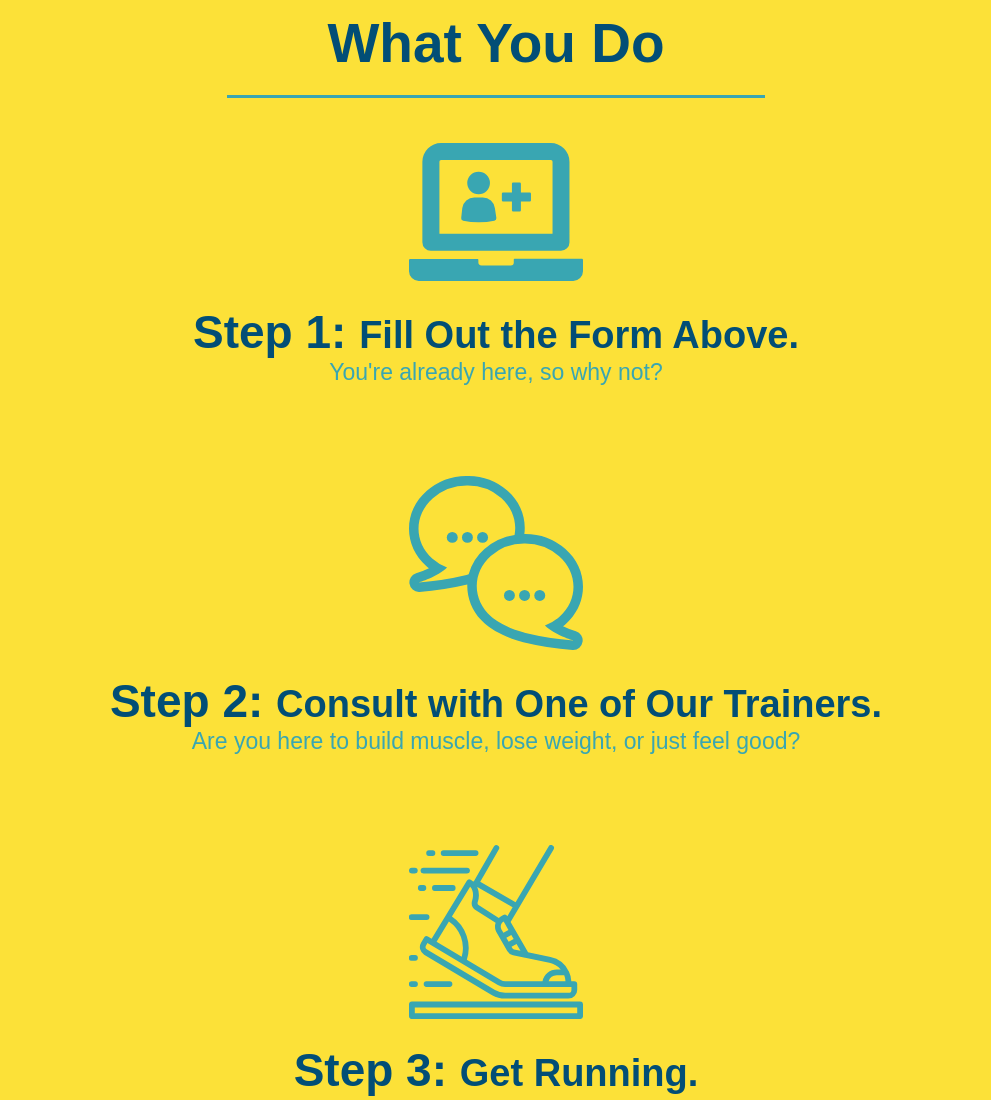
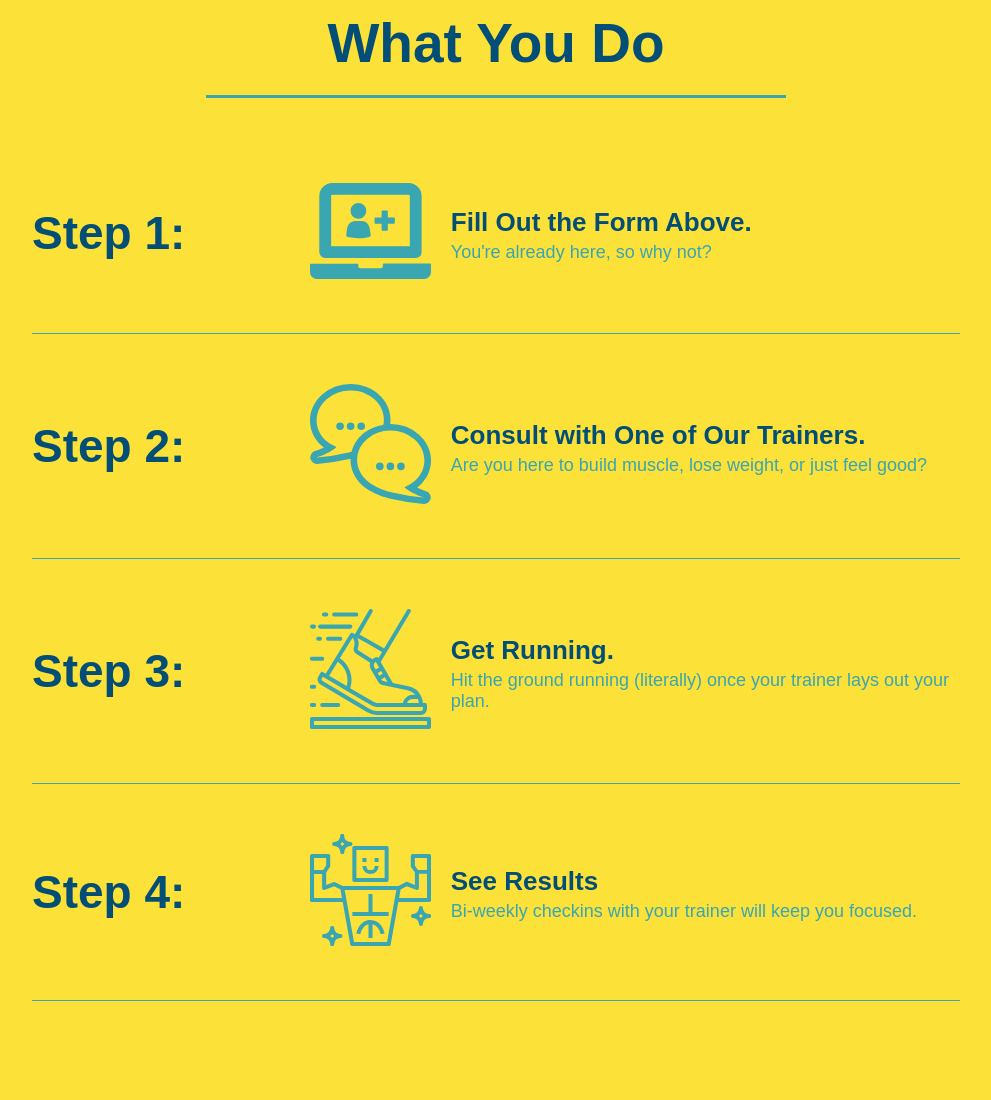
Before and after one commit to aldrinburgos18/run-buddy, a plain HTML site: page index.html in a window 1280 px wide. Shown: the part 1160-2260 px from the top of the page, without its empty margins (144-1135 px from the left). Drawn offline with Linux system fonts and the light colour scheme.

Commit message:
add flexbox to the steps

```diff
--- a/assets/css/style.css
+++ b/assets/css/style.css
@@ -142,66 +142,74 @@ section {
 
 /* Hero Style End */
 
-.intro {
-  text-align: center;
-}
-
 .intro p {
   line-height: 1.7;
   color: #39a6b2;
   width: 80%;
   font-size: 20px;
   margin: 0 auto;
+  text-align: center;
 }
 
 .steps {
-  text-align: center;
   background: #fce138;
 }
 
 .section-title {
   font-size: 55px;
   color: #024e76;
-  margin-bottom: 35px;
-  padding: 0 100px 20px 100px;
-  display: inline-block;
   border-bottom: 3px solid;
+  padding-bottom: 20px;
+  text-align: center;
+  margin: 0 auto 35px auto;
+  width: 50%;
 }
 
-.primary-border {
-  border-color: #fce138;
+.step {
+  margin: 50px auto;
+  padding-bottom: 50px;
+  width: 80%;
+  border-bottom: 1px solid #39a6b2;
+  display: flex;
+  flex-wrap: wrap;
+  align-items: center;
+  justify-content: space-between;
+}
+.step-info {
+  flex: 2 70%;
+  display: flex;
+  flex-wrap: wrap;
+  align-items: center;
 }
 
-.secondary-border {
-  border-color: #39a6b2;
+.step-img {
+  flex: 1 12%;
+  margin-right: 20px;
 }
 
-.steps div {
-  margin-bottom: 80px;
+.step-img img {
+  max-width: 100%;
 }
 
-.steps img {
-  width: 15%;
-  margin: 10px 0;
+.step-text {
+  flex: 12;
 }
 
-.steps h3 {
+.step h3 {
   color: #024e76;
   font-size: 46px;
-  margin-top: 10px;
+  flex: 1 30%;
 }
 
-.steps p {
+.step-text p {
   color: #39a6b2;
-  font-size: 23px;
+  font-size: 18px;
 }
 
-.steps span {
-  font-size: 38px;
-}
-
-.trainers {
-  text-align: center;
+.step-text h4 {
+  font-size: 26px;
+  line-height: 1.5;
+  color: #024e76;
 }
 
 .trainer {
@@ -223,14 +231,6 @@ section {
   width: 65%;
 }
 
-.text-left {
-  text-align: left;
-}
-
-.text-right {
-  text-align: right;
-}
-
 .trainer-bio h3 {
   font-size: 32px;
   margin-bottom: 8px;
@@ -248,7 +248,6 @@ section {
 }
 
 .contact {
-  text-align: center;
   background: #024e76;
 }
 
@@ -286,3 +285,23 @@ section {
 .contact-info a {
   color: #fce138;
 }
+
+.primary-border {
+  border-color: #fce138;
+}
+
+.secondary-border {
+  border-color: #39a6b2;
+}
+
+.text-left {
+  text-align: left;
+}
+
+.text-right {
+  text-align: right;
+}
+
+.flex-row {
+  display: flex;
+}
--- a/index.html
+++ b/index.html
@@ -79,43 +79,85 @@
 
     <!--"what we do" section-->
     <section id="what-we-do" class="intro">
+
+      <div class="flex-row">
       <h2 class="section-title primary-border">What We Do</h2>
+      </div>
+
+      <div class="flex-row">
       <p>
         butcher selfies chambray shabby chic gentrify readymade yr Echo Park XOXO Tumblr normcore Banksy direct trade Blue Bottle chillwave you probably haven't heard of them single-origin coffee Vice fanny pack fixie Odd Future Austin fingerstache pickled twee synth Wes Anderson Thundercats viral bitters flannel meggings narwhal Marfa Schlitz sustainable Intelligentsia umami deep v craft
       </p>
+      </div>
     </section>
 
     <!--"what you do" section-->
     <section id="what-you-do" class="steps">
+
+      <div class="flex-row">
       <h2 class="section-title secondary-border">What You Do</h2>
-      <div>
+      </div>
+
+      <div class="step">
+        <h3>Step 1:</h3>
+        <div class="step-info">
+          <div class="step-img">
             <img src="./assets/images/step-1.svg" alt="" />
-        <h3>Step 1: <span> Fill Out the Form Above.</span></h3>
+          </div>
+          <div class= "step-text">
+            <h4>Fill Out the Form Above.</h4>
             <p>You're already here, so why not?</p>
           </div>
+        </div>
+      </div>
 
-      <div>
+      <div class="step">
+        <h3>Step 2:</h3>
+        <div class="step-info">
+          <div class="step-img">
             <img src="./assets/images/step-2.svg" alt="" />
-        <h3>Step 2: <span>Consult with One of Our Trainers.</span></h3>
+          </div>
+          <div class= "step-text">
+            <h4>Consult with One of Our Trainers.</h4>
             <p>Are you here to build muscle, lose weight, or just feel good?</p>
           </div>
+        </div>
+      </div>
 
-      <div>
+      <div class="step">
+        <h3>Step 3:</h3>
+        <div class="step-info">
+          <div class="step-img">
             <img src="./assets/images/step-3.svg" alt="" />
-        <h3>Step 3: <span>Get Running.</span></h3>
+          </div>
+          <div class= "step-text">
+            <h4>Get Running.</h4>
             <p>Hit the ground running (literally) once your trainer lays out your plan.</p>
           </div>
+        </div>
+      </div>
 
-      <div>
+      <div class="step">
+        <h3>Step 4:</h3>
+        <div class="step-info">
+          <div class="step-img">
             <img src="./assets/images/step-4.svg" alt="" />
-        <h3>Step 4: <span>See Results.</span></h3>
+          </div>
+          <div class= "step-text">
+            <h4>See Results</h4>
             <p>Bi-weekly checkins with your trainer will keep you focused.</p>
+          </div>
+        </div>
       </div>
     </section>
 
     <!--"meet the trainers" section-->
     <section id="your-trainers" class="trainers">
+
+      <div class="flex-row">
       <h2 class="section-title primary-border">Meet the Trainers</h2>
+      </div>
+
       <article class="trainer">
         <img src="./assets/images/trainer-1.jpg" alt="Arron Stephens in his workout clothes, ready to pump iron."/>
         <div class="trainer-bio text-left">
@@ -149,7 +191,11 @@
 
     <!--"reach out" section-->
     <section id="reach-out" class="contact">
+
+      <div class="flex-row">
       <h2 class="section-title secondary-border">Reach Out</h2>
+      </div>
+
       <div class="contact-info">
 
         <iframe src="https://www.google.com/maps/embed?pb=!1m18!1m12!1m3!1d3469.1472703190893!2d-95.63321943600323!3d29.5994048320464!2m3!1f0!2f0!3f0!3m2!1i1024!2i768!4f13.1!3m3!1m2!1s0x8640e6b8bca225d5%3A0xc8dabc87ff84b2c!2s225%20Fluor%20Daniel%20Dr%2C%20Sugar%20Land%2C%20TX%2077479!5e0!3m2!1sen!2sus!4v1601071261203!5m2!1sen!2sus"
```
Lines whose indentation alone changed are shown as unchanged.
